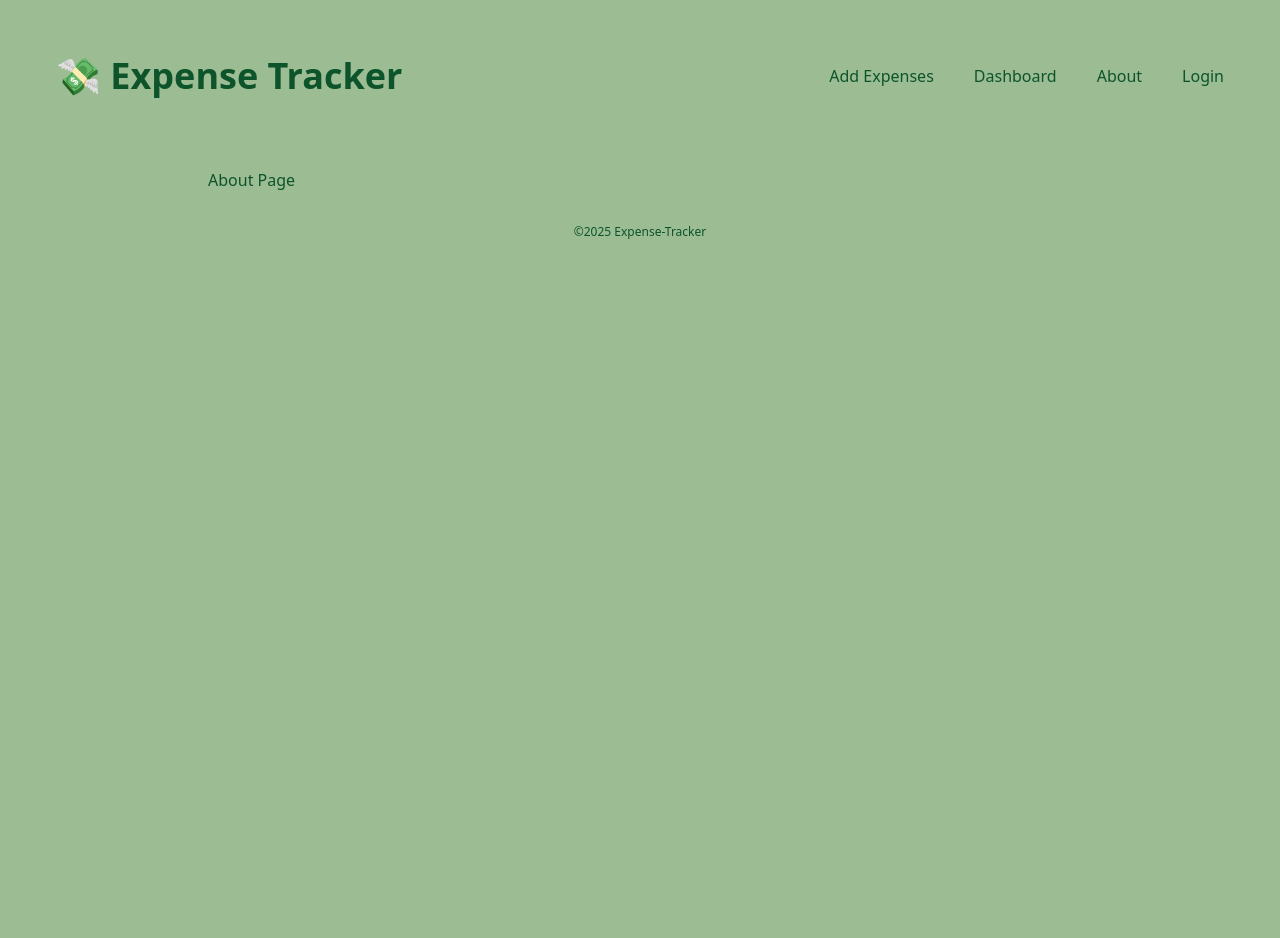
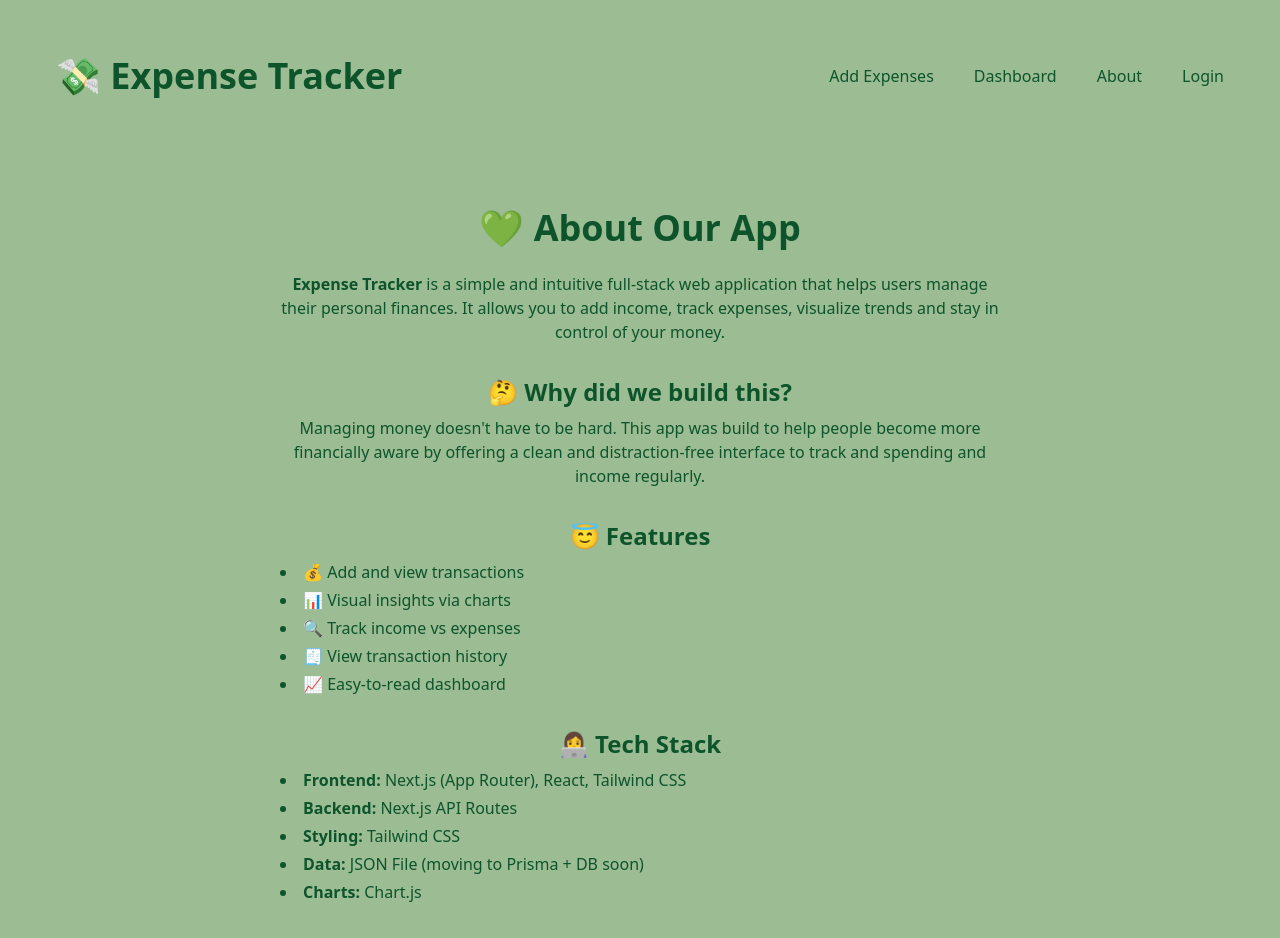
Before and after one commit to raosam23/Expense-Tracker, a Next.js app: page /about in a window 1280 px wide. Shown: the top 938 px of the page. Before the commit the page ends 800 px from the top, so only its background shows below. Built offline with nearby package versions, Linux system fonts and the light colour scheme.

Commit message:
Create About Page

```diff
--- a/app/about/page.tsx
+++ b/app/about/page.tsx
@@ -1,7 +1,9 @@
+import AboutPage from "@/app/components/AboutPage";
+
 export default function About() {
     return (
         <div>
-            About Page
+            <AboutPage />
         </div>
     )
 }
--- /dev/null
+++ b/app/components/AboutPage.tsx
@@ -0,0 +1,50 @@
+import React from 'react'
+
+const AboutPage = () => {
+    return(
+        <div className="max-w-3xl mx-auto px-6 py-10 text-green-900">
+            <h1 className="text-4xl font-bold mb-6 text-center">
+                💚 About Our App
+            </h1>
+            <p className="mb-4 text-center">
+                <strong>Expense Tracker</strong> is a simple and intuitive full-stack web application that helps users
+                manage their personal finances. It allows you to add income, track expenses, visualize trends and stay
+                in control of your money.
+            </p>
+            <h2 className="text-2xl font-semibold mt-8 mb-2 text-center">
+                🤔 Why did we build this?
+            </h2>
+            <p className="mb-4 text-center">
+                Managing money doesn&apos;t have to be hard. This app was build to help people become more financially
+                aware by offering a clean and distraction-free interface to track and spending and income regularly.
+            </p>
+            <h2 className="text-2xl font-semibold mt-8 mb-2 text-center">
+                😇 Features
+            </h2>
+            <ul className="list-disc list-inside mb-4 space-y-1">
+                <li>💰 Add and view transactions</li>
+                <li>📊 Visual insights via charts</li>
+                <li>🔍 Track income vs expenses</li>
+                <li>🧾 View transaction history</li>
+                <li>📈 Easy-to-read dashboard</li>
+            </ul>
+            <h2 className="text-2xl font-semibold mt-8 mb-2 text-center">
+                 👩‍💻 Tech Stack
+            </h2>
+            <ul className="list-disc list-inside mb-4 space-y-1">
+                <li><strong>Frontend:</strong> Next.js (App Router), React, Tailwind CSS</li>
+                <li><strong>Backend:</strong> Next.js API Routes</li>
+                <li><strong>Styling:</strong> Tailwind CSS</li>
+                <li><strong>Data:</strong> JSON File (moving to Prisma + DB soon)</li>
+                <li><strong>Charts:</strong> Chart.js</li>
+            </ul>
+            <h2 className="text-2xl font-semibold mt-8 mb-2 text-center">
+                😲 Who built this?
+            </h2>
+            <p className="mb-4 text-center">
+                Built by <strong>Samarth</strong> with 💚 in 2025
+            </p>
+        </div>
+    )
+}
+export default AboutPage;
```
